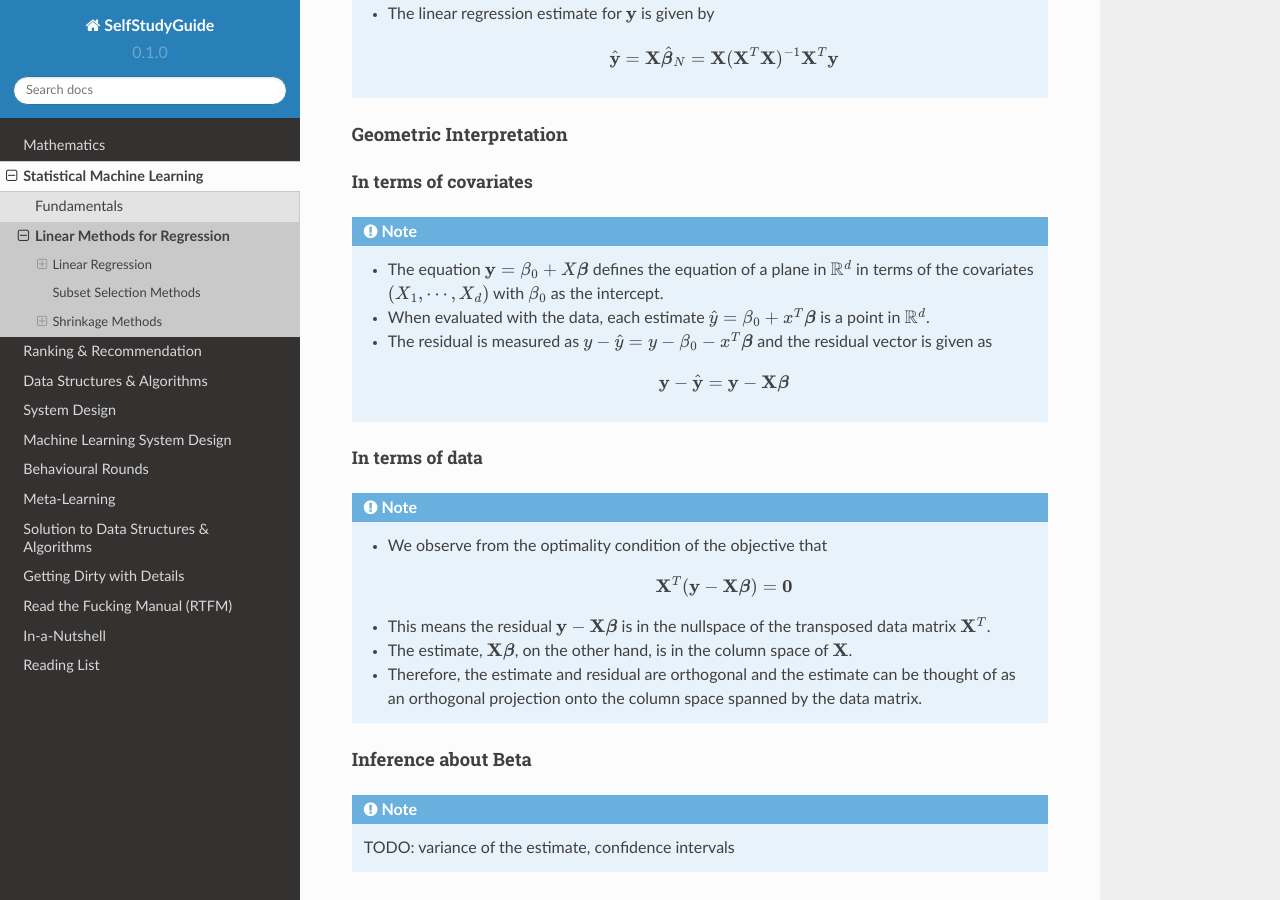
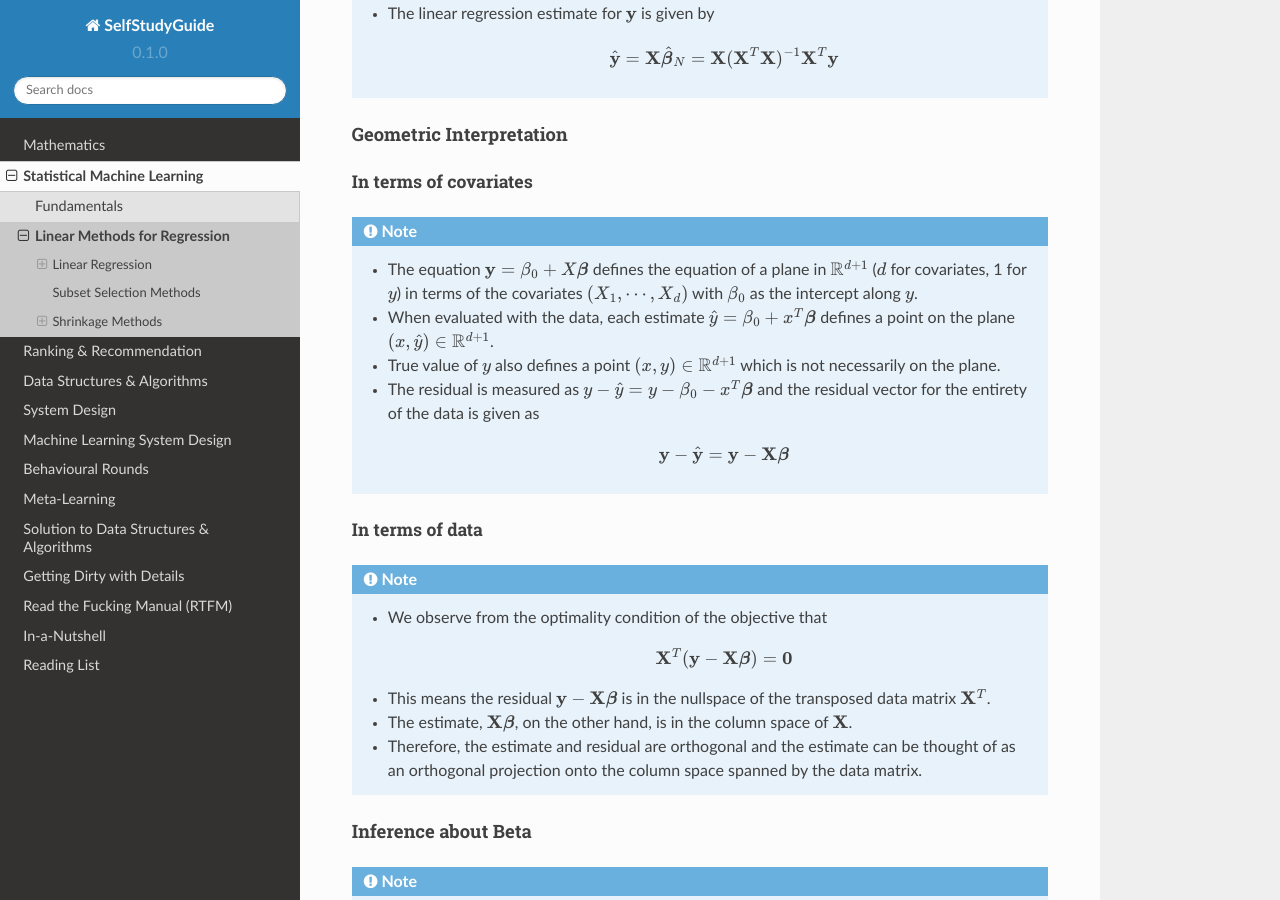
Before and after one commit to uselesstechjunks/leetcode, a Sphinx documentation site: the page built from docs/source/ml/linearreg.rst, in a window 1280 px wide and 900 px high, scrolled down 1467 px. Built offline with Sphinx 7.4.7 and the Read the Docs theme 2.0.0, drawn with Linux system fonts in a browser that asks for light colours.

Commit message:
Update linearreg.rst

```diff
--- a/docs/source/ml/linearreg.rst
+++ b/docs/source/ml/linearreg.rst
@@ -49,9 +49,10 @@ Geometric Interpretation
 In terms of covariates
 ^^^^^^^^^^^^^^^^^^^^^^^^^^^^^^^^^^^^^^^^^^^^^^^^^^^^^^^^^^^^^^^^^^^^^^^^^^^
 .. note::
-	* The equation :math:`\mathbf{y}=\beta_0+X\boldsymbol{\beta}` defines the equation of a plane in :math:`\mathbb{R}^d` in terms of the covariates :math:`(X_1,\cdots,X_d)` with :math:`\beta_0` as the intercept.
-	* When evaluated with the data, each estimate :math:`\hat{y}=\beta_0+x^T\boldsymbol{\beta}` is a point in :math:`\mathbb{R}^d`.
-	* The residual is measured as :math:`y-\hat{y}=y-\beta_0-x^T\boldsymbol{\beta}` and the residual vector is given as
+	* The equation :math:`\mathbf{y}=\beta_0+X\boldsymbol{\beta}` defines the equation of a plane in :math:`\mathbb{R}^{d+1}` (:math:`d` for covariates, 1 for :math:`y`) in terms of the covariates :math:`(X_1,\cdots,X_d)` with :math:`\beta_0` as the intercept along :math:`y`.
+	* When evaluated with the data, each estimate :math:`\hat{y}=\beta_0+x^T\boldsymbol{\beta}` defines a point on the plane :math:`(x,\hat{y})\in\mathbb{R}^{d+1}`.
+	* True value of :math:`y` also defines a point :math:`(x,y)\in\mathbb{R}^{d+1}` which is not necessarily on the plane.
+	* The residual is measured as :math:`y-\hat{y}=y-\beta_0-x^T\boldsymbol{\beta}` and the residual vector for the entirety of the data is given as
 
 		.. math:: \mathbf{y}-\hat{\mathbf{y}}=\mathbf{y}-\mathbf{X}\boldsymbol{\beta}
 
@@ -78,7 +79,7 @@ Gauss Markov Theorem
 Orthogonalisation for Mutltiple Regression
 ===========================================================================
 .. note::
-	* *Multiple Regression* is the case where :math:`d> 1`. For this, we can think of a formulation in an iterative fashion starting from the single variable case.
+	* **Multiple Regression** is the case where :math:`d> 1`. For this, we can think of a formulation in an iterative fashion starting from the single variable case.
 
 ***************************************************************************
 Subset Selection Methods
```
